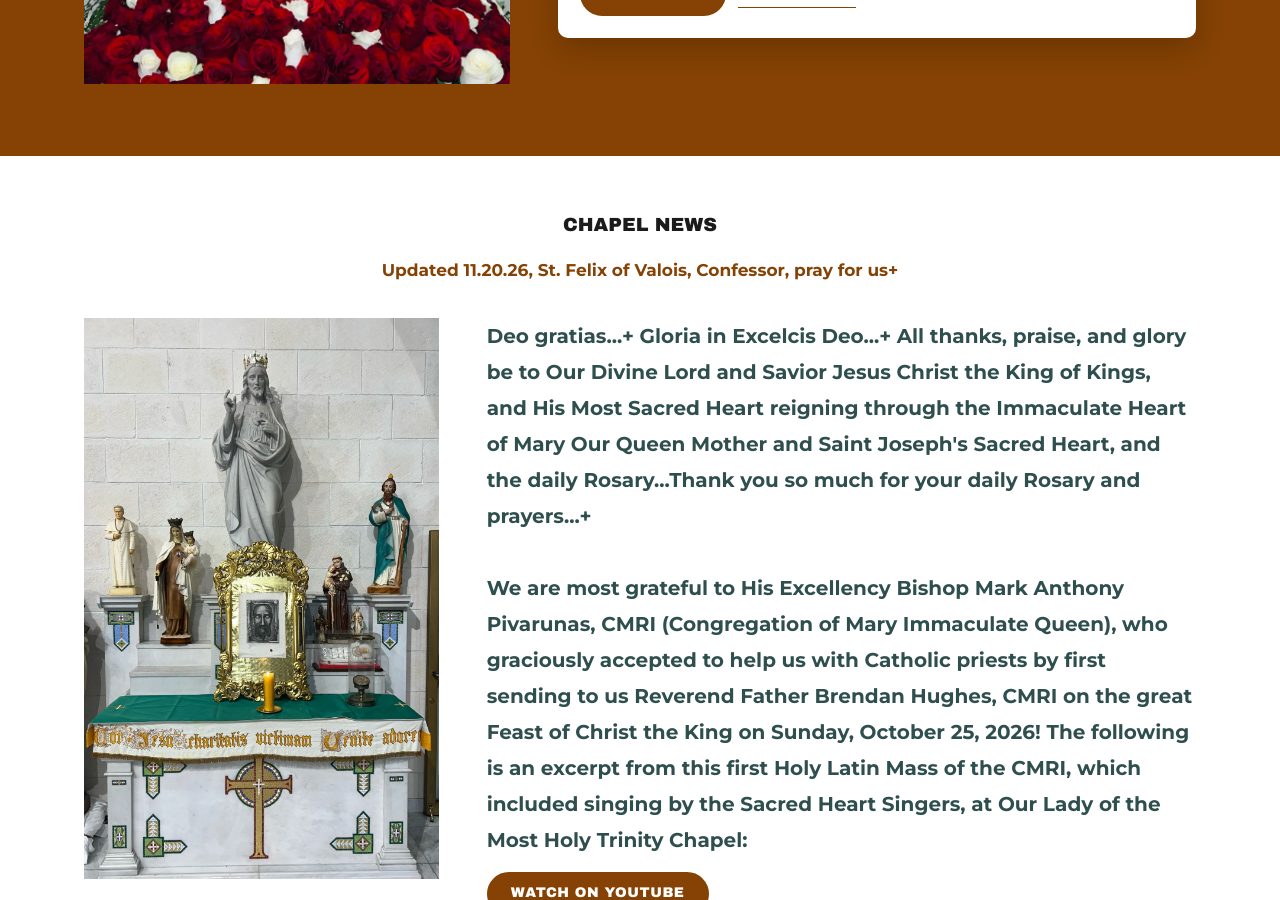
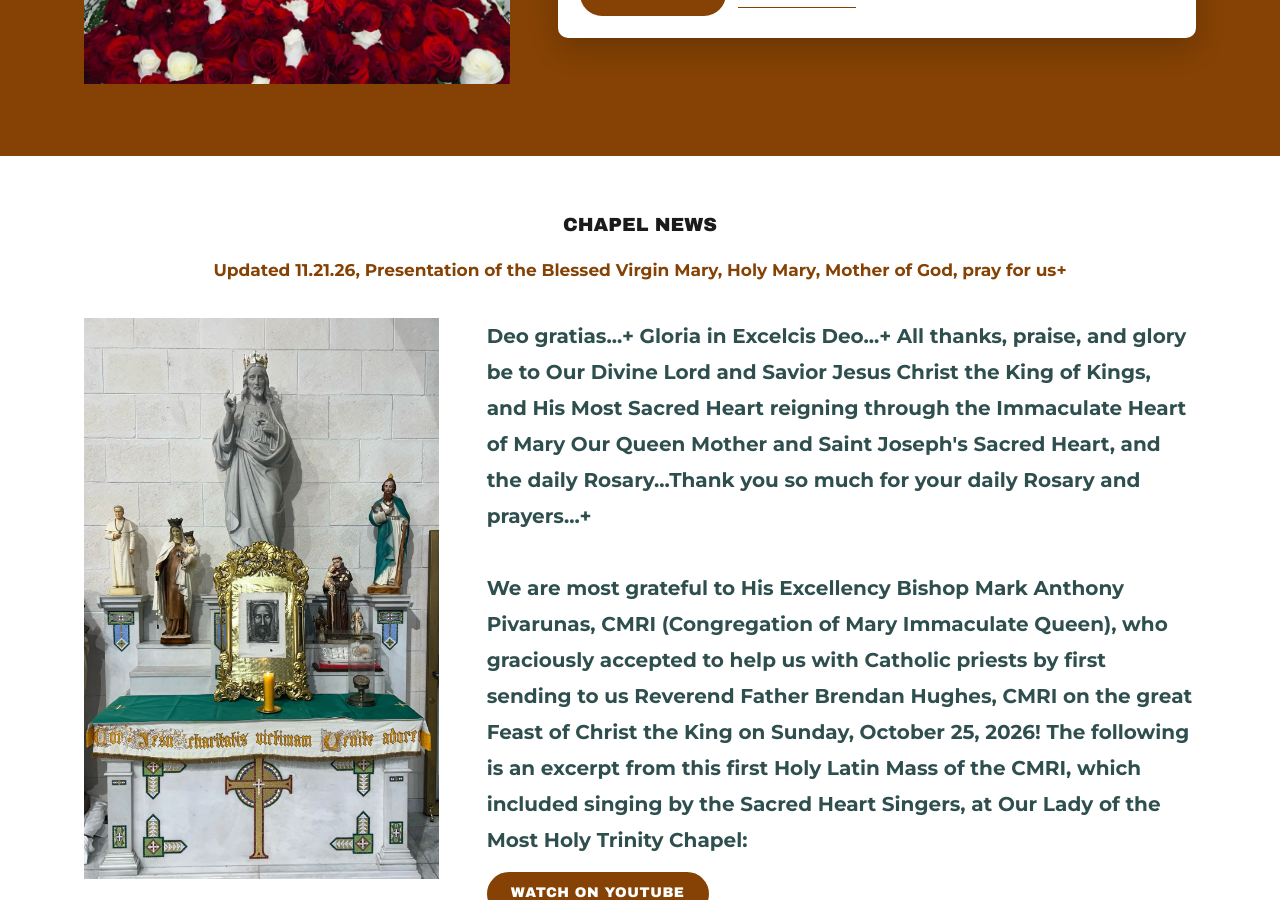
Before and after one commit to ourladymhtchurch/ourladymhtchurch.github.io, a Jekyll site: the page built from index.html, in a window 1280 px wide and 900 px high, scrolled down 711 px. Built offline with Jekyll 4.4.1, drawn with Linux system fonts in a browser that asks for light colours; some of the changed text lies outside the part shown.

Commit message:
Update the Chapel News date line and The Liturgical Year card for the Presentation of the Blessed Virgin Mary, November 21

```diff
--- a/_data/featured.yml
+++ b/_data/featured.yml
@@ -79,10 +79,10 @@ items:
   - type: video
     wide: true
     label: "The Liturgical Year"
-    title: "St. Felix of Valois (November 20)"
+    title: "The Presentation of the Blessed Virgin Mary (November 21)"
     by: "From Dom Guéranger's The Liturgical Year"
     text: "Video by the InPrincipio Podcast."
-    youtube: ikm9kjy_c4A
+    youtube: 72QI4a2TYdY
 
   - type: link
     wide: true
--- a/_data/notices.yml
+++ b/_data/notices.yml
@@ -11,6 +11,6 @@
 # The main news text itself (beside the side-altar photo) is near the top of
 # index.html.
 # ---------------------------------------------------------------------------
-updated: "Updated 11.20.26, St. Felix of Valois, Confessor, pray for us+"
+updated: "Updated 11.21.26, Presentation of the Blessed Virgin Mary, Holy Mary, Mother of God, pray for us+"
 
 items: []
```
